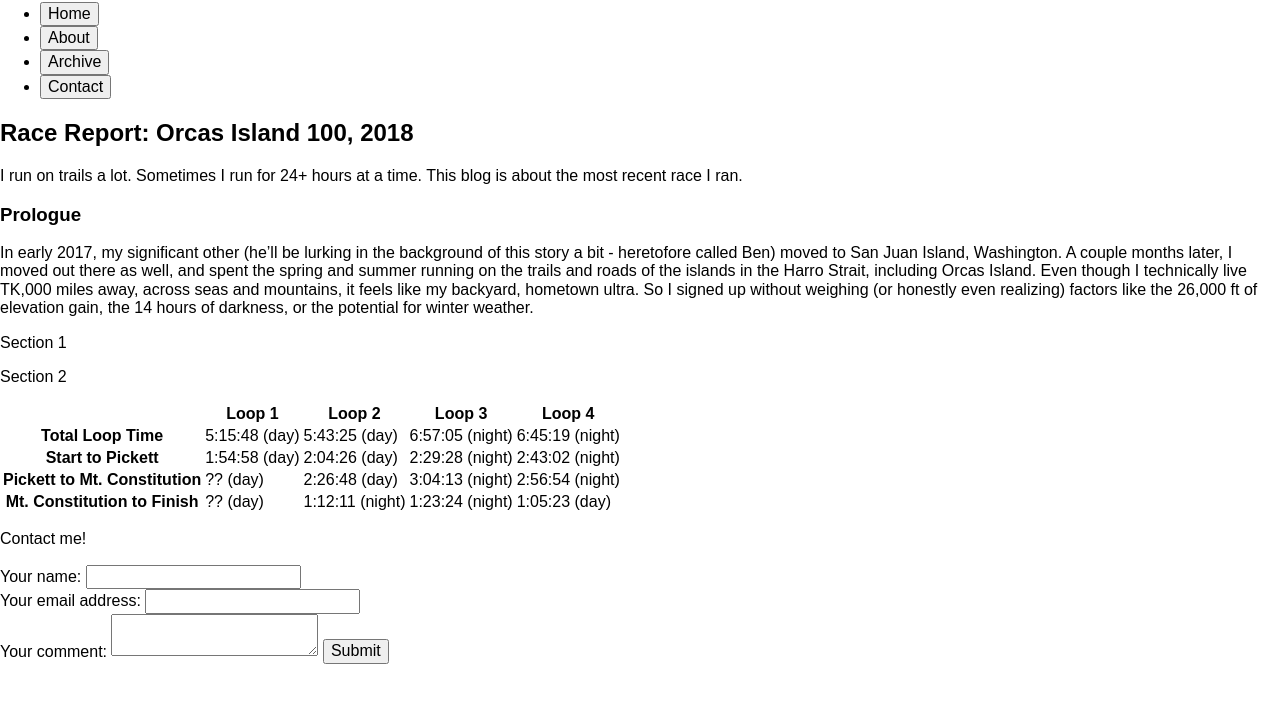
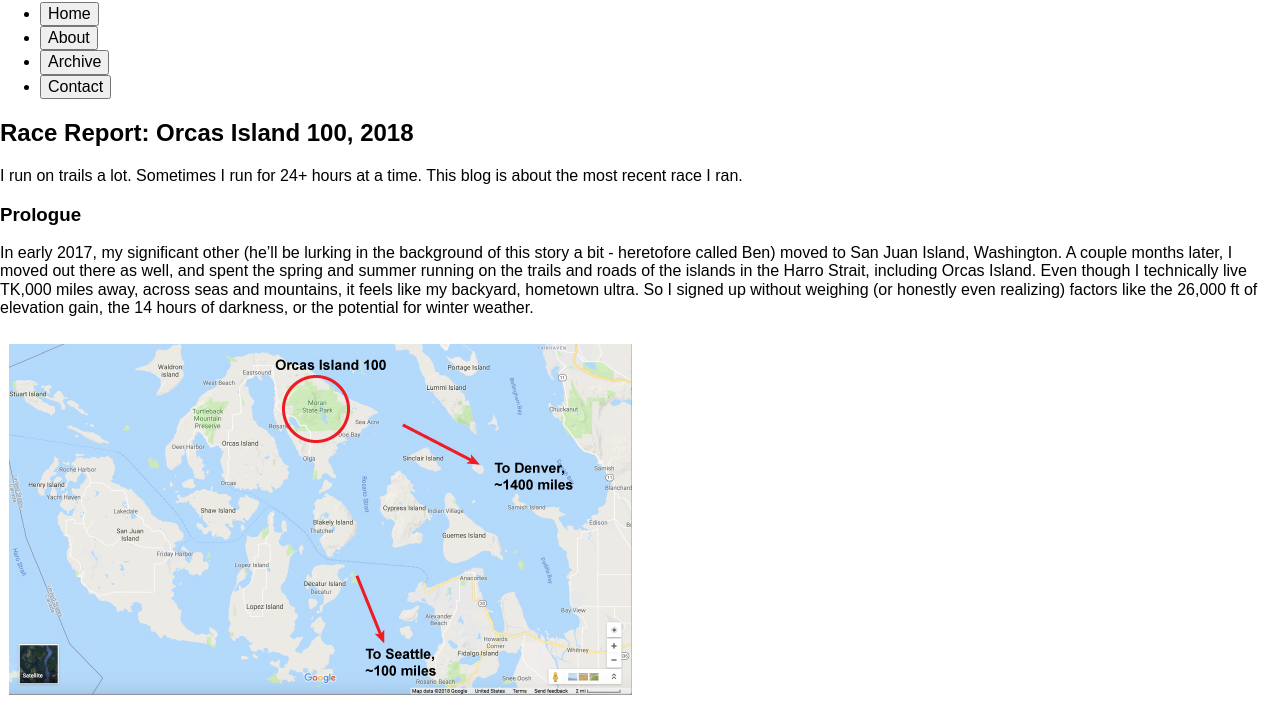
Before and after one commit to jwirfs-brock/assignment4, a plain HTML site: page index.html in a window 1280 px wide. Shown: the part 78-794 px from the top of the page. Drawn offline with nearby package versions, Linux system fonts and the light colour scheme.

Commit message:
Added image

```diff
--- a/index.html
+++ b/index.html
@@ -28,7 +28,7 @@
     <div aria-label="section one">
       <h3>Prologue</h3>
 <p>In early 2017, my significant other (he’ll be lurking in the background of this story a bit - heretofore called Ben) moved to San Juan Island, Washington. A couple months later, I moved out there as well, and spent the spring and summer running on the trails and roads of the islands in the Harro Strait, including Orcas Island. Even though I technically live TK,000 miles away, across seas and mountains, it feels like my backyard, hometown ultra. So I signed up without weighing (or honestly even realizing) factors like the 26,000 ft of elevation gain, the 14 hours of darkness, or the potential for winter weather.</p>
-
+<img src="images/orcas-island-area-map.jpg" alt="This map shows the San Juan Islands, off the coast of Washington state, with the location of the Orcas Island 100 in Moran State Park highlighted. It also has an arrow pointing southeast that says, 'To Denver, ~1400 miles' and pointing south that says, 'To Seattle, ~100 miles' to put the location of the race into context" / >
       <p>Section 1</p>
     </div>
     <div aria-label="section two">
```
Also changed, not shown: images/orcas-island-area-map.jpg (added).
